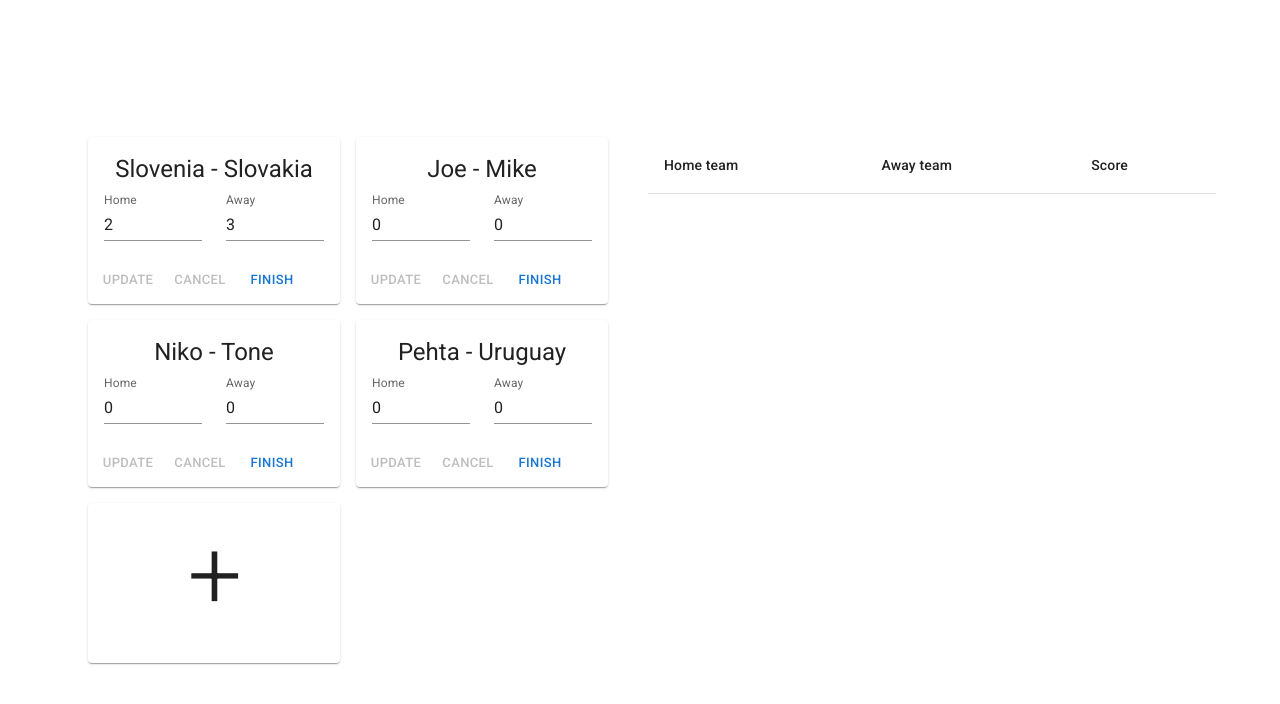
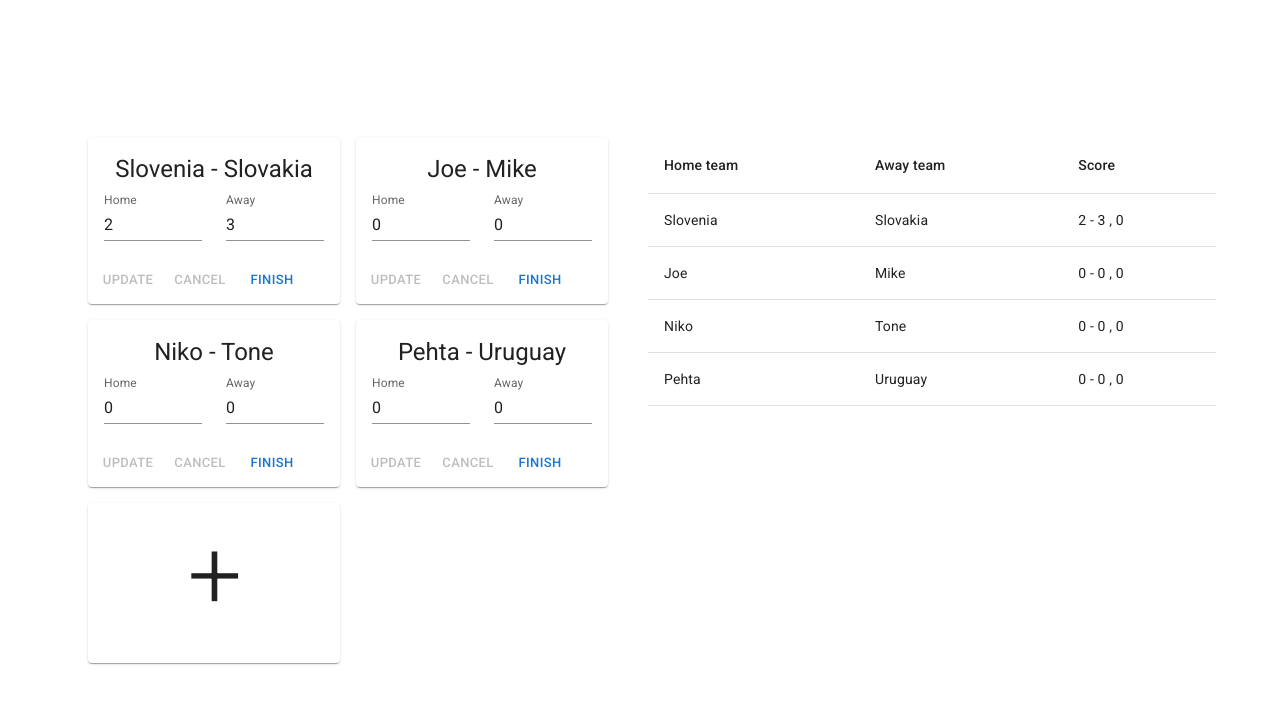
Before and after one commit to bhostnik/scoreboard, a React (Vite) app: page / in a window 1280 px wide. Shown: the top 704 px of the page. Built offline with nearby package versions, Linux system fonts and the light colour scheme.

Commit message:
Added scoreBoard contents

```diff
--- a/src/App.jsx
+++ b/src/App.jsx
@@ -197,31 +197,19 @@ function App() {
                   <TableCell>Score</TableCell>
                 </TableRow>
               </TableHead>
+              <TableBody>
+              {gamesInProgress.map((game) => (
+                <TableRow key={game.index}>
+                  <TableCell>{game.home}</TableCell>
+                  <TableCell>{game.away}</TableCell>
+                  <TableCell>{`${game.homeScore} - ${game.awayScore}  , ${game.index}`}</TableCell>
+                </TableRow>
+              ))}
+            </TableBody>
             </Table>
           </Grid>
         </Grid>
       </Container>
-      {/* <div>
-        <a href="https://vitejs.dev" target="_blank">
-          <img src={viteLogo} className="logo" alt="Vite logo" />
-        </a>
-        <a href="https://react.dev" target="_blank">
-          <img src={reactLogo} className="logo react" alt="React logo" />
-        </a>
-      </div>
-      <h1>Vite + React</h1>
-      <div className="card">
-        <button onClick={() => setCount((count) => count + 1)}>
-          count is {count}
-        </button>
-        <p>
-          Edit <code>src/App.jsx</code> and save to test HMR
-        </p>
-      </div>
-      <p className="read-the-docs">
-        Click on the Vite and React logos to learn more
-      </p>
-      <Button variant="contained">Hello world</Button> */}
     </>
   )
 }
```
